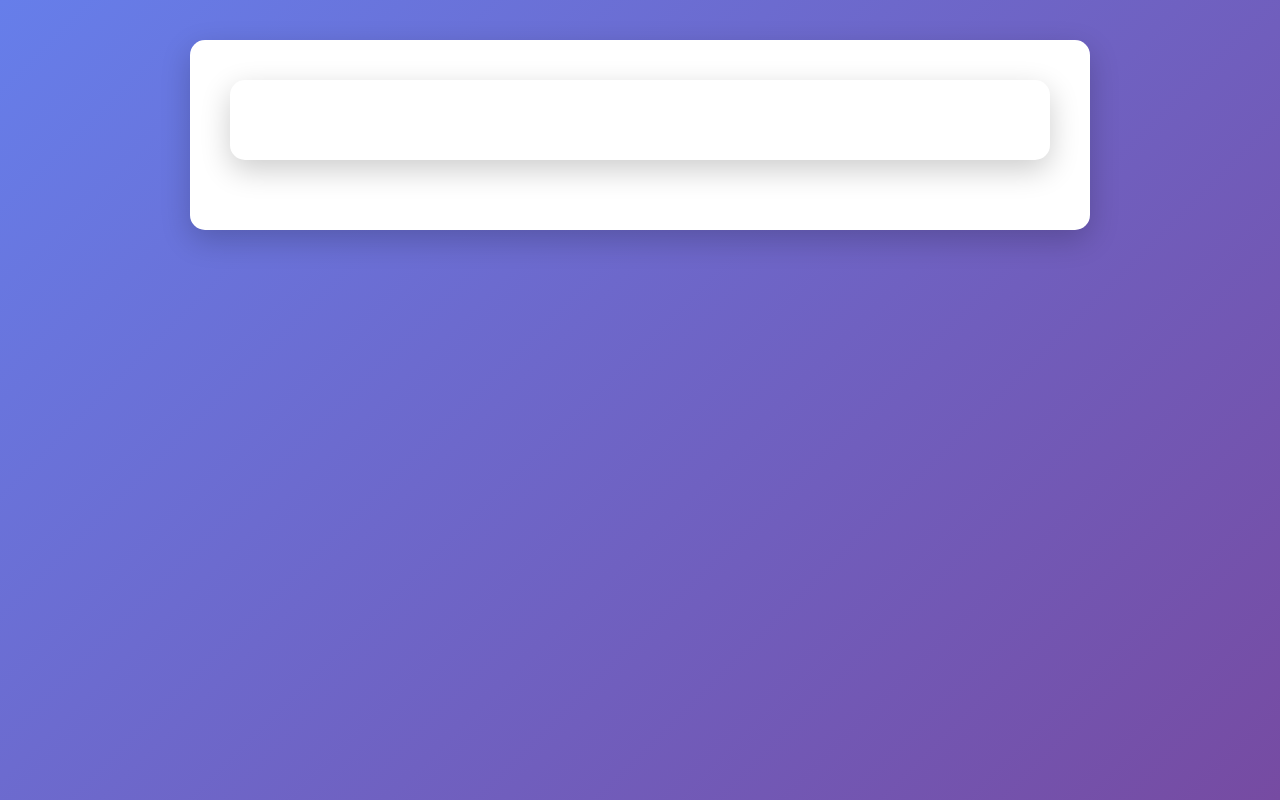
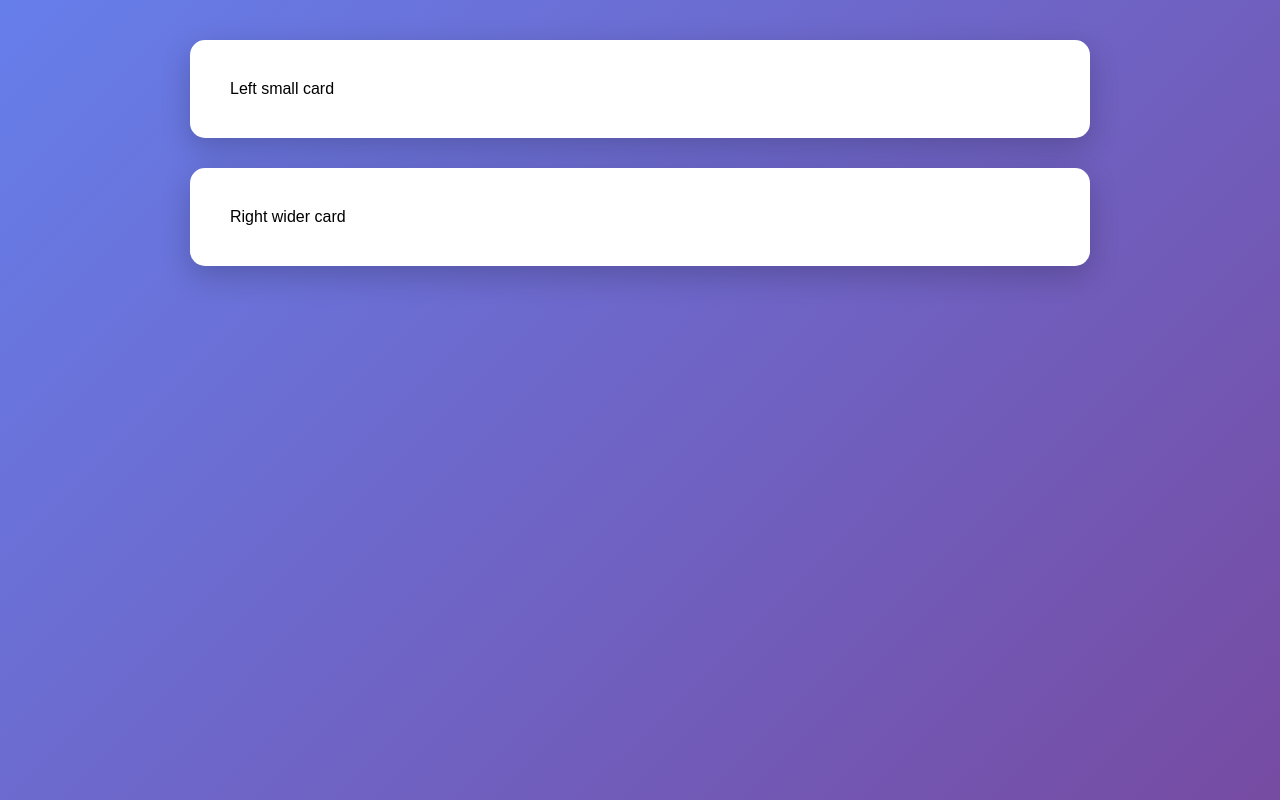
Before and after one commit to Toquimos/toquimos, a plain HTML site: page dashboard.html in a window 1280 px wide. Drawn offline with Linux system fonts and the light colour scheme.

Commit message:
Update dashboard.html

```diff
--- a/dashboard.html
+++ b/dashboard.html
@@ -25,10 +25,14 @@
     </style>
 </head>
 <body>
-    <div class="container">
-        <div class="card">
-        <div class="card">
-        </div>
+    <div class="container row">
+    <div class="card card-left">
+        Left small card
     </div>
+
+    <div class="card card-right">
+        Right wider card
+    </div>
+</div
 </body>
 </html>
```
